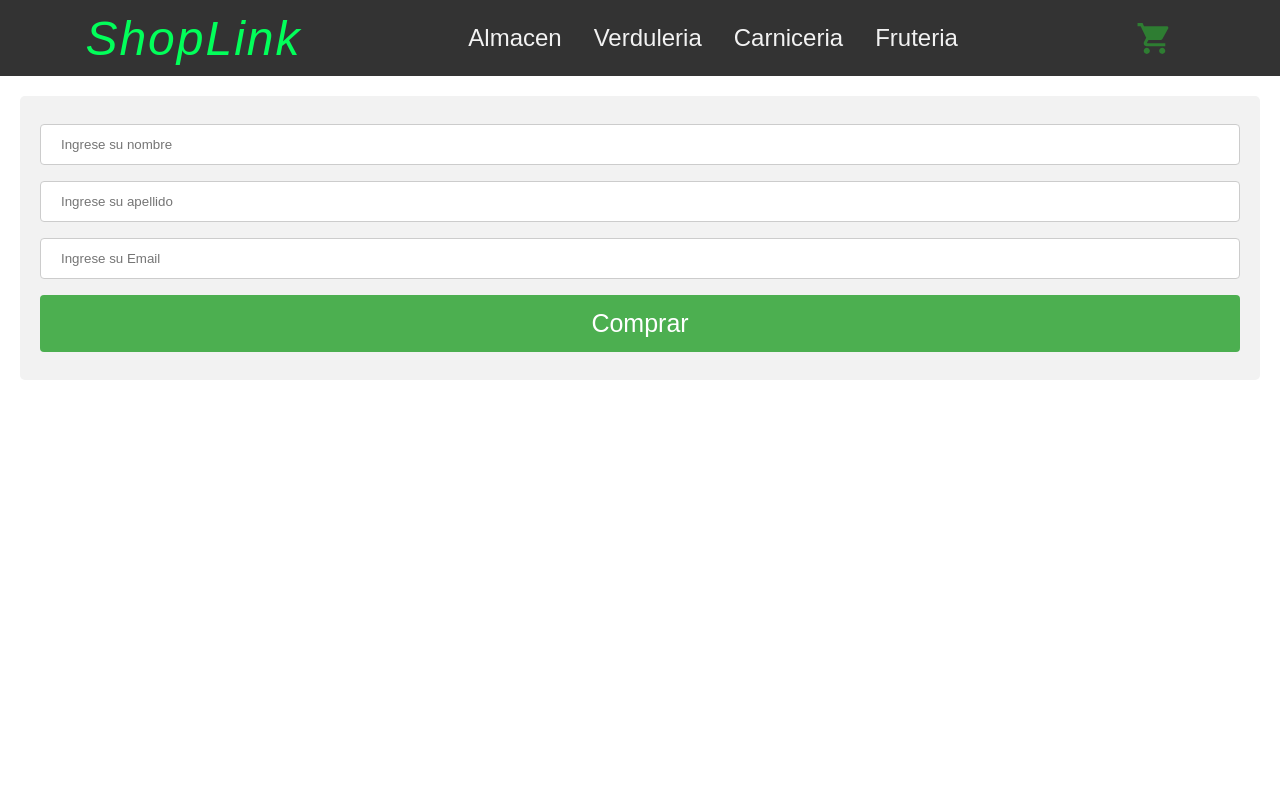
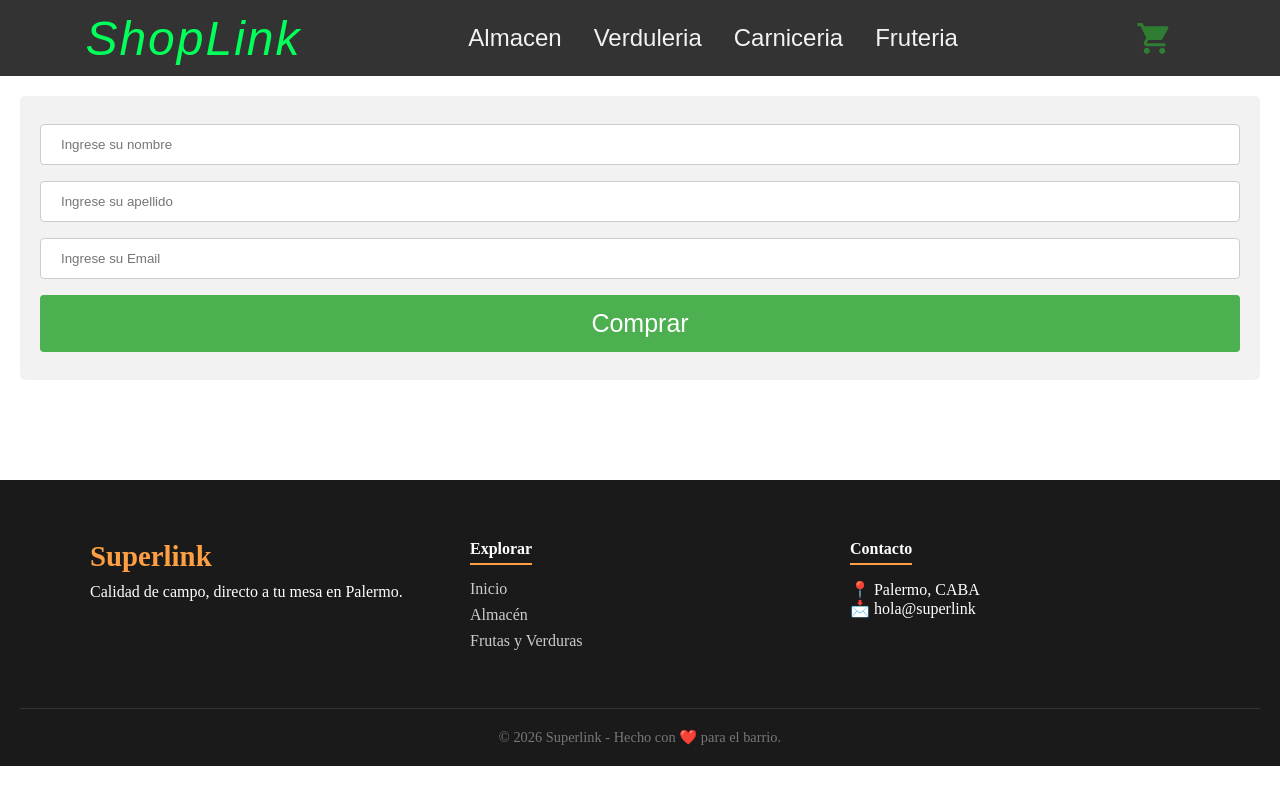
Before and after one commit to mathy81188/React-Shoplink, a React (Vite) app: page /checkout in a window 1280 px wide. Built offline with nearby package versions, Linux system fonts and the light colour scheme; no server answers.

Commit message:
creacion de footer

```diff
--- a/index.html
+++ b/index.html
@@ -3,6 +3,7 @@
 <head>
   <meta charset="UTF-8">
   <meta http-equiv="X-UA-Compatible" content="IE=edge">
+  <meta name="referrer" content="no-referrer">
   <meta name="viewport" content="width=device-width, initial-scale=1.0">
   <title>ShopLink</title>
 </head>
--- a/package.json
+++ b/package.json
@@ -23,7 +23,7 @@
     "react": "^18.2.0",
     "react-dom": "^18.2.0",
     "react-hook-form": "^7.45.1",
-    "react-router-dom": "^6.12.1",
+    "react-router-dom": "^6.30.3",
     "string_decoder": "^1.3.0",
     "sweetalert2": "^11.7.18"
   },
--- a/src/App.jsx
+++ b/src/App.jsx
@@ -8,9 +8,11 @@ import ItemDetailContainer from "./Components/ItemDetailContainer/ItemDetailCont
 import CartContextProvider from "./Components/CartContext/CartContext";
 import Cart from "./Components/Cart/Cart";
 import Checkout from "./Components/Checkout/Checkout";
+import Footer from "./Components/Footer/Footer";
 
 const App = () => {
   return (
+
     <CartContextProvider>
       <div className="App">
         <Router>
@@ -23,8 +25,10 @@ const App = () => {
             <Route path="/checkout" element={<Checkout />} />
           </Routes>
         </Router>
+        <Footer />
       </div>
     </CartContextProvider>
+
   );
 };
 
--- /dev/null
+++ b/src/Components/Footer/Footer.css
@@ -0,0 +1,55 @@
+.footer {
+  background-color: #1a1a1a; /* Un negro mate, no puro */
+  color: #ffffff;
+  padding: 60px 20px 20px;
+  margin-top: 80px; /* Separación del contenido principal */
+}
+
+.footer-container {
+  display: grid;
+  grid-template-columns: repeat(auto-fit, minmax(200px, 1fr));
+  gap: 40px;
+  max-width: 1100px;
+  margin: 0 auto;
+}
+
+.footer-brand h2 {
+  color: #ff9f43; /* Un naranja vibrante para el logo */
+  font-size: 1.8rem;
+  margin-bottom: 10px;
+}
+
+.footer-links h4, .footer-contact h4 {
+  border-bottom: 2px solid #ff9f43;
+  display: inline-block;
+  margin-bottom: 15px;
+  padding-bottom: 5px;
+}
+
+.footer-links ul {
+  list-style: none;
+  padding: 0;
+}
+
+.footer-links li {
+  margin-bottom: 8px;
+}
+
+.footer-links a {
+  color: #ccc;
+  text-decoration: none;
+  transition: color 0.3s;
+}
+
+.footer-links a:hover {
+  color: #ff9f43;
+}
+
+.footer-copy {
+  text-align: center;
+  margin-top: 50px;
+  border-top: 1px solid #333;
+  padding-top: 20px;
+  font-size: 0.9rem;
+  color: #777;
+}
--- /dev/null
+++ b/src/Components/Footer/Footer.jsx
@@ -0,0 +1,38 @@
+import './Footer.css';
+
+const Footer = () => {
+  return (
+    <footer className="footer">
+      <div className="footer-container">
+        {/* Lado 1: Branding */}
+        <div className="footer-brand">
+          <h2 className="logo-text">Superlink</h2>
+          <p>Calidad de campo, directo a tu mesa en Palermo.</p>
+        </div>
+
+        {/* Lado 2: Navegación rápida */}
+        <div className="footer-links">
+          <h4>Explorar</h4>
+          <ul>
+            <li><a href="/">Inicio</a></li>
+            <li><a href="/category/almacen">Almacén</a></li>
+            <li><a href="/category/frutas">Frutas y Verduras</a></li>
+          </ul>
+        </div>
+
+        {/* Lado 3: Contacto Real */}
+        <div className="footer-contact">
+          <h4>Contacto</h4>
+          <p>📍 Palermo, CABA</p>
+          <p>📩 hola@superlink</p>
+        </div>
+      </div>
+
+      <div className="footer-copy">
+        <p>&copy; {new Date().getFullYear()} Superlink - Hecho con ❤️ para el barrio.</p>
+      </div>
+    </footer>
+  );
+};
+
+export default Footer;
--- a/src/Components/Item/Item.jsx
+++ b/src/Components/Item/Item.jsx
@@ -11,8 +11,8 @@ import {
 const Item = ({ prod }) => {
   return (
     <div>
-      <Card className="Card-Prod" sx={{ maxWidth: 300 }}>
-        <CardActionArea>
+      <Card className="Card-Prod" sx={{ maxWidth: 350 }}>
+         <CardActionArea>
           <CardMedia component="img" image={prod.img} alt="green iguana" />
           <CardContent>
             <Typography gutterBottom variant="h5" component="div">
@@ -22,7 +22,7 @@ const Item = ({ prod }) => {
               {`$${prod.price}`}
             </Typography>
           </CardContent>
-        </CardActionArea>
+       </CardActionArea>
       </Card>
     </div>
   );
```
Also changed, not shown: 1 other file (tests, documents, lock files or other folders).
